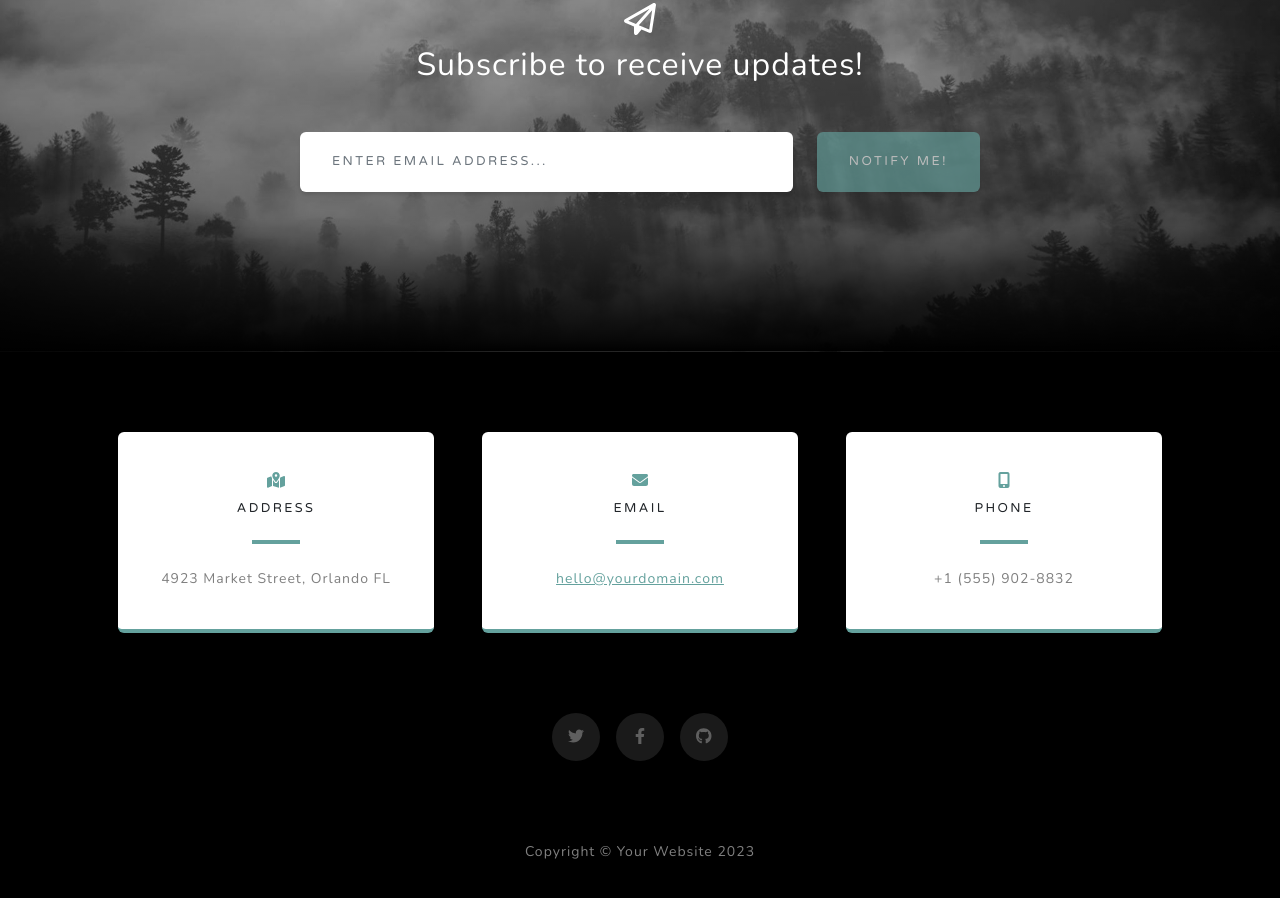
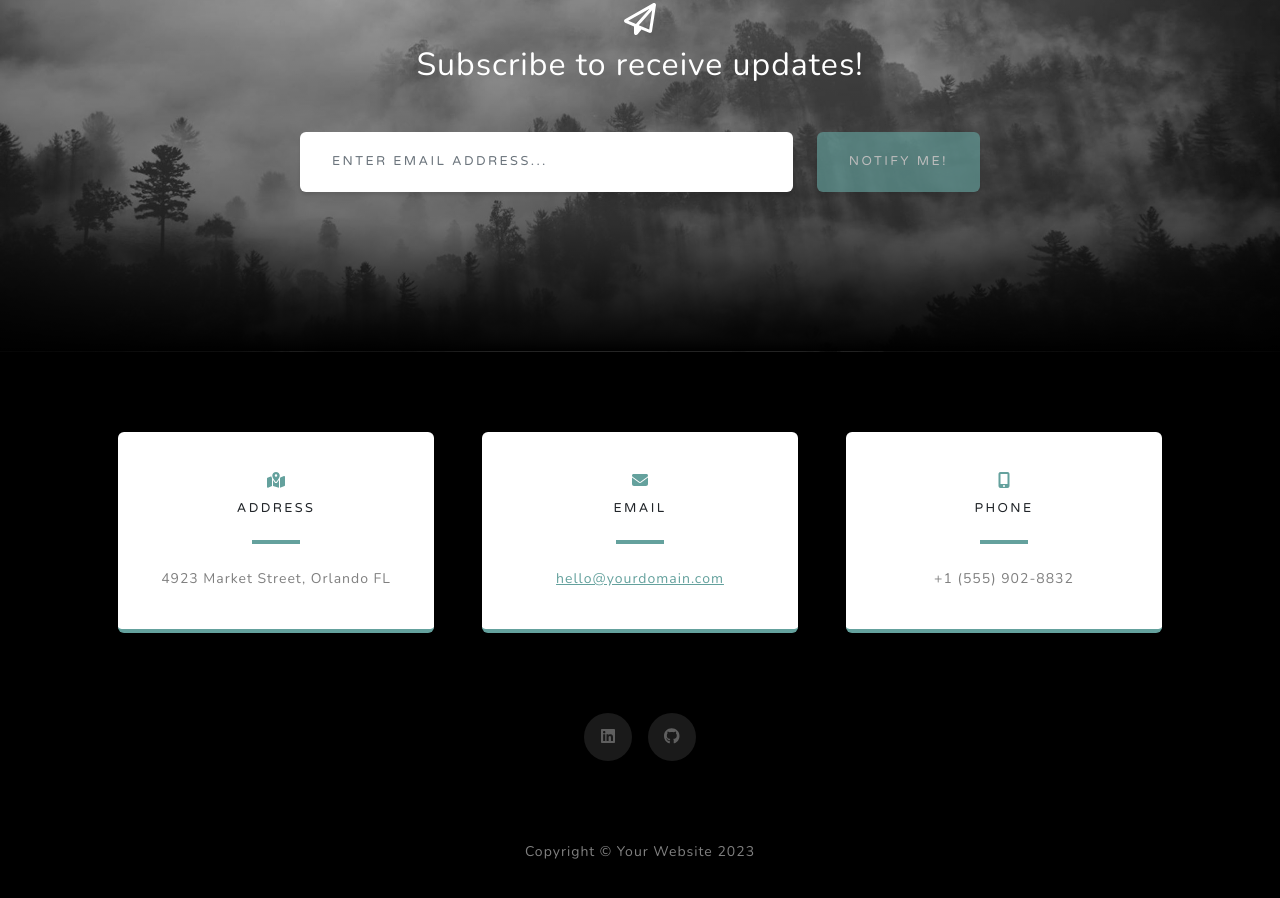
Before and after one commit to GitMarshallBill/quantumstasis, a plain HTML site: page index.html in a window 1280 px wide. Shown: the part 3175-4073 px from the top of the page. Drawn offline with nearby package versions, Linux system fonts and the light colour scheme.

Commit message:
remove facebook and add linkedin

```diff
--- a/index.html
+++ b/index.html
@@ -184,8 +184,7 @@
                     </div>
                 </div>
                 <div class="social d-flex justify-content-center">
-                    <a class="mx-2" href="#!"><i class="fab fa-twitter"></i></a>
-                    <a class="mx-2" href="#!"><i class="fab fa-facebook-f"></i></a>
+                    <a class="mx-2" href="#!"><i class="fab fa-linkedin"></i></a>
                     <a class="mx-2" href="#!"><i class="fab fa-github"></i></a>
                 </div>
             </div>
```
